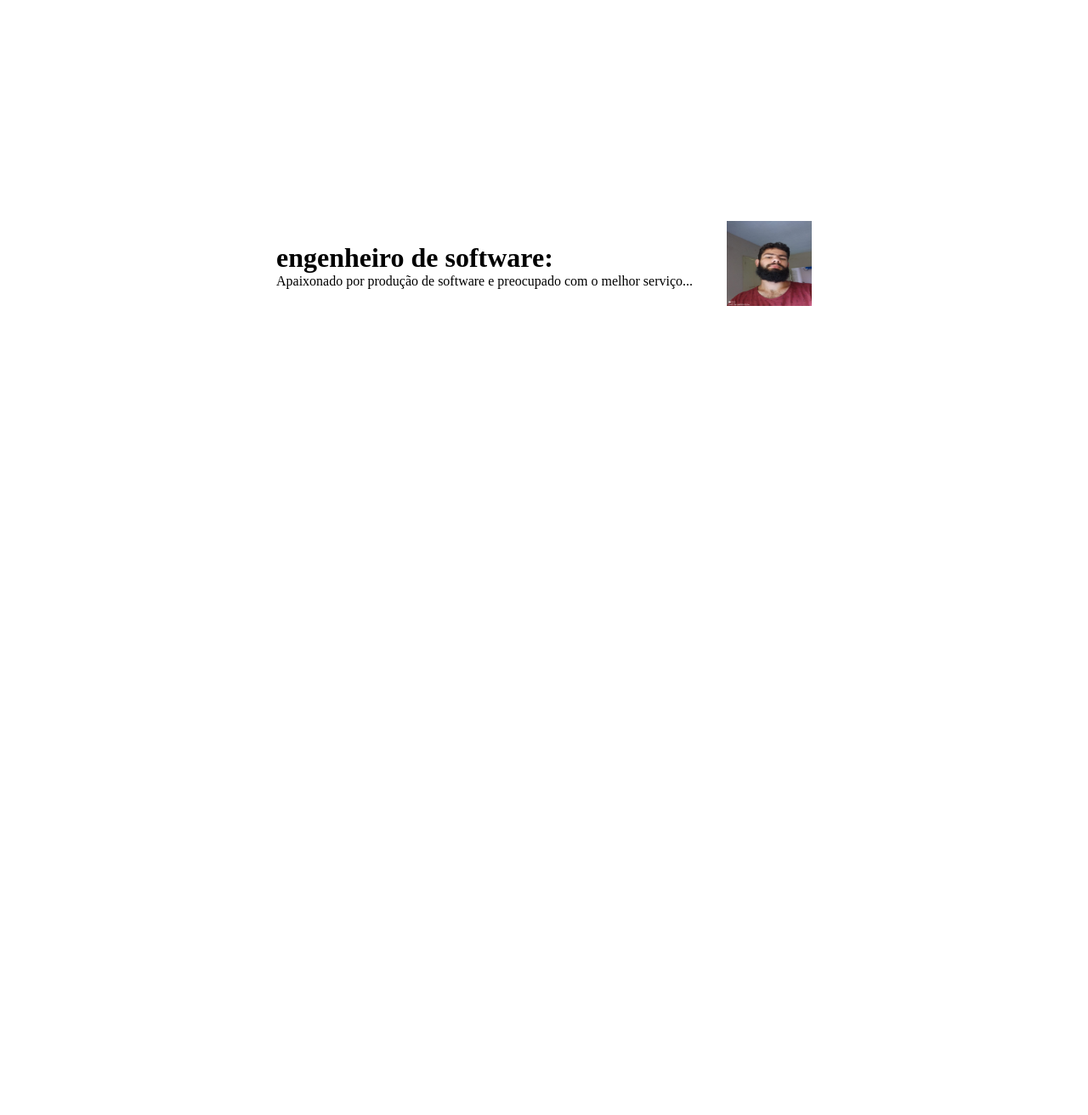
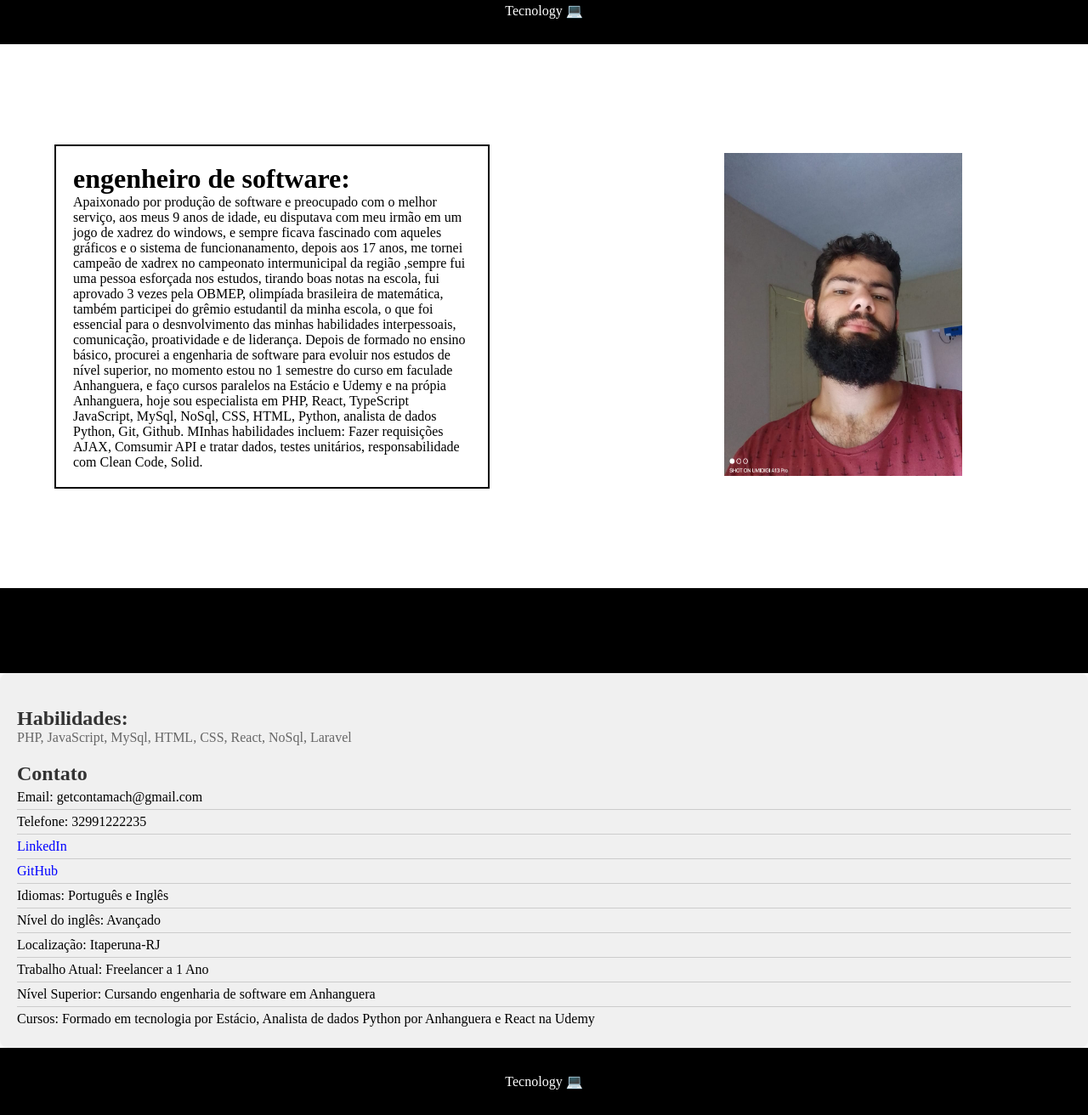
Before and after one commit to getuli/meu-portif-lio, a plain HTML site: page index.html in a window 1280 px wide. Shown: the part 27-1339 px from the top of the page at 85% size. Before the commit the page ends 800 px from the top, so only its background shows below. Drawn offline with Linux system fonts and the light colour scheme.

Commit message:
projeto do dia 20/02/2024

```diff
--- a/index.html
+++ b/index.html
@@ -14,11 +14,37 @@
         <div class="container">
             <div class="texto">
                 <h1>engenheiro de software:</h1>
-                <p>Apaixonado por produção de software e preocupado com o melhor serviço...</p>
+                <p>Apaixonado por produção de software e preocupado com o melhor serviço,
+                    aos meus 9 anos de idade, eu disputava com meu irmão em um
+                    jogo de xadrez do windows, e sempre ficava fascinado com aqueles gráficos e o sistema de funcionanamento, depois aos 17 anos, me tornei campeão de xadrex no campeonato intermunicipal da região ,sempre fui uma pessoa esforçada nos estudos, tirando boas notas na escola, fui aprovado 3 vezes pela OBMEP, olimpíada brasileira de matemática, também participei do grêmio estudantil da minha escola, o que foi essencial para o desnvolvimento das minhas habilidades interpessoais, comunicação, proatividade e de liderança.
+                    Depois de formado no ensino básico, procurei a engenharia de software para evoluir nos estudos de nível superior, no momento estou no 1 semestre do curso em faculade Anhanguera, e faço cursos paralelos na Estácio e Udemy e na própia Anhanguera, hoje sou especialista em PHP, React, TypeScript JavaScript, MySql, NoSql, CSS, HTML, Python, analista de dados Python,  Git, Github.
+                    MInhas habilidades incluem: Fazer requisições AJAX, Comsumir API e tratar dados,
+                    testes unitários, responsabilidade com Clean Code, Solid. </p>
             </div>
             <div class="foto"><img src="WhatsApp Image 2024-02-20 at 08.43.02.jpeg" alt="foto"></div>
         </div>
     </main>
+    <div class="barrameio"></div>
+    <article class="meu-artigo">
+        <h2>Habilidades:</h2>
+        <p>PHP, JavaScript, MySql, HTML, CSS, React, NoSql, Laravel</p>
+        <h2>Contato</h2>
+        <ul class="minha-lista">
+            <li>Email: getcontamach@gmail.com</li>
+            <li>Telefone: 32991222235</li>
+            <li><a href="#">LinkedIn</a></li>
+            <li><a href="#">GitHub</a></li>
+            <li>Idiomas: Português e Inglês</li>
+            <li>Nível do inglês: Avançado</li>
+            <li>Localização: Itaperuna-RJ</li>
+            <li>Trabalho Atual: Freelancer a 1 Ano</li>
+            <li>Nível Superior: Cursando engenharia de software em Anhanguera</li>
+            <li>Cursos: Formado em tecnologia por Estácio, Analista de dados Python por Anhanguera e React na Udemy</li>
+        </ul>
+    </article>
+    <footer>
+        Tecnology &#x1F4BB
+    </footer>
 
 </body>
 </html>
--- a/style.css
+++ b/style.css
@@ -2,6 +2,12 @@
     margin: 0;
     padding: 0;
     box-sizing: border-box;
+}
+.firstcabecalho{
+    background-color: black;
+    color: white;
+    text-align: center;
+    padding: 30px;
 }
 
 .firstcorpo {
@@ -17,13 +23,72 @@
 }
 
 .texto {
+    margin-left: 5%;
+    padding: 20px;
+    width: 40%;
+    border: 2px solid black;
+}
+
+.foto {
+    margin-left: 20%;
     padding: 20px;
 }
 
-.foto {
+/* Ajuste de largura para telas menores */
+@media screen and (max-width: 768px) {
+    .texto {
+        width: 80%; /* Reduza a largura para telas menores */
+    }
+}
+
+div img{
+    height: 380px;
+    width: 280px;
+}
+.barrameio{
+    width: 100%;
+    padding: 50px;
+    background-color: black;
+}
+
+.meu-artigo {
+    background-color: #f0f0f0;
     padding: 20px;
+    border-radius: 10px;
+    box-shadow: 0 0 10px rgba(0, 0, 0, 0.1);
 }
-div img{
-    height: 100px;
-    width: 100px;
+
+.meu-artigo h2 {
+    color: #333;
+    margin-top: 20px;
 }
+
+.meu-artigo p {
+    color: #666;
+}
+
+.minha-lista {
+    list-style-type: none;
+    padding: 0;
+}
+
+.minha-lista li {
+    padding: 5px 0;
+    border-bottom: 1px solid #ccc;
+}
+
+.minha-lista li:last-child {
+    border-bottom: none;
+}
+
+.minha-lista a {
+    text-decoration: none;
+    color: blue;
+}
+
+footer{
+    background-color: black;
+    color: white;
+    text-align: center;
+    padding: 30px;
+}
```
